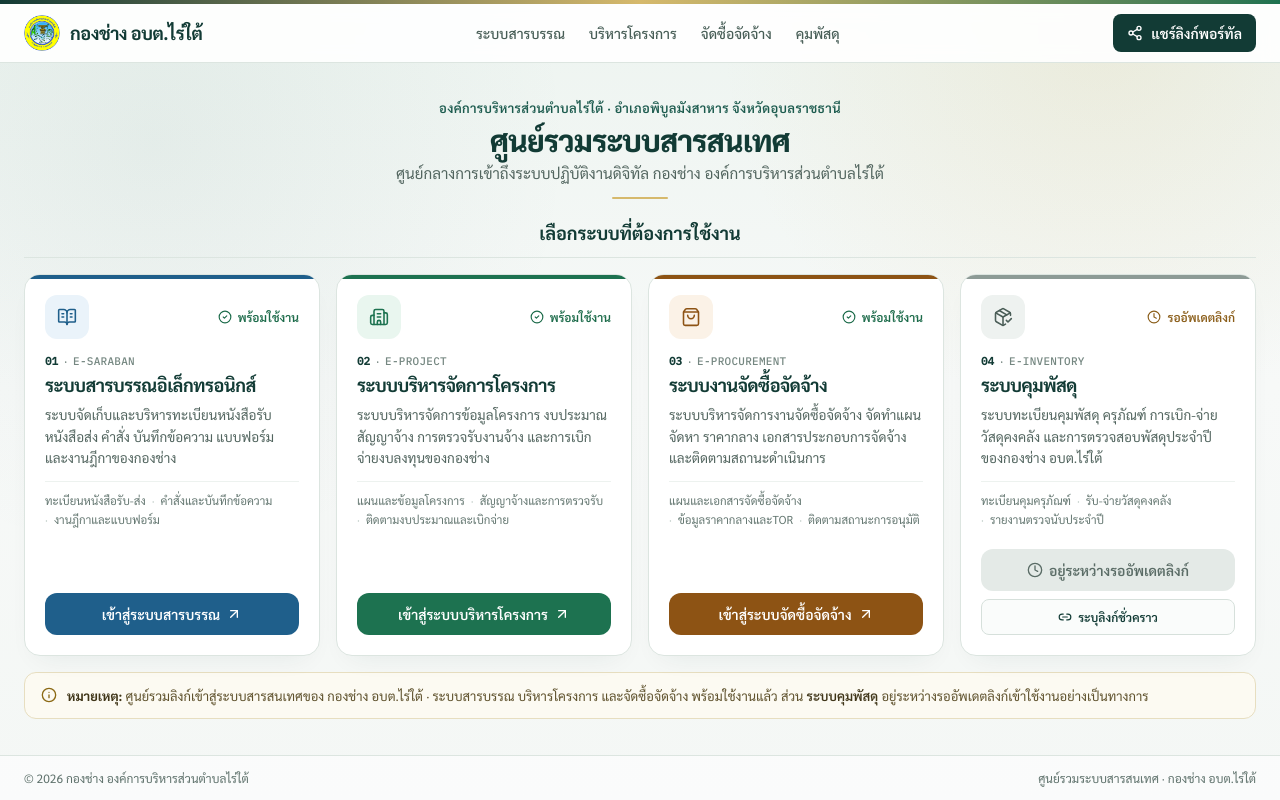
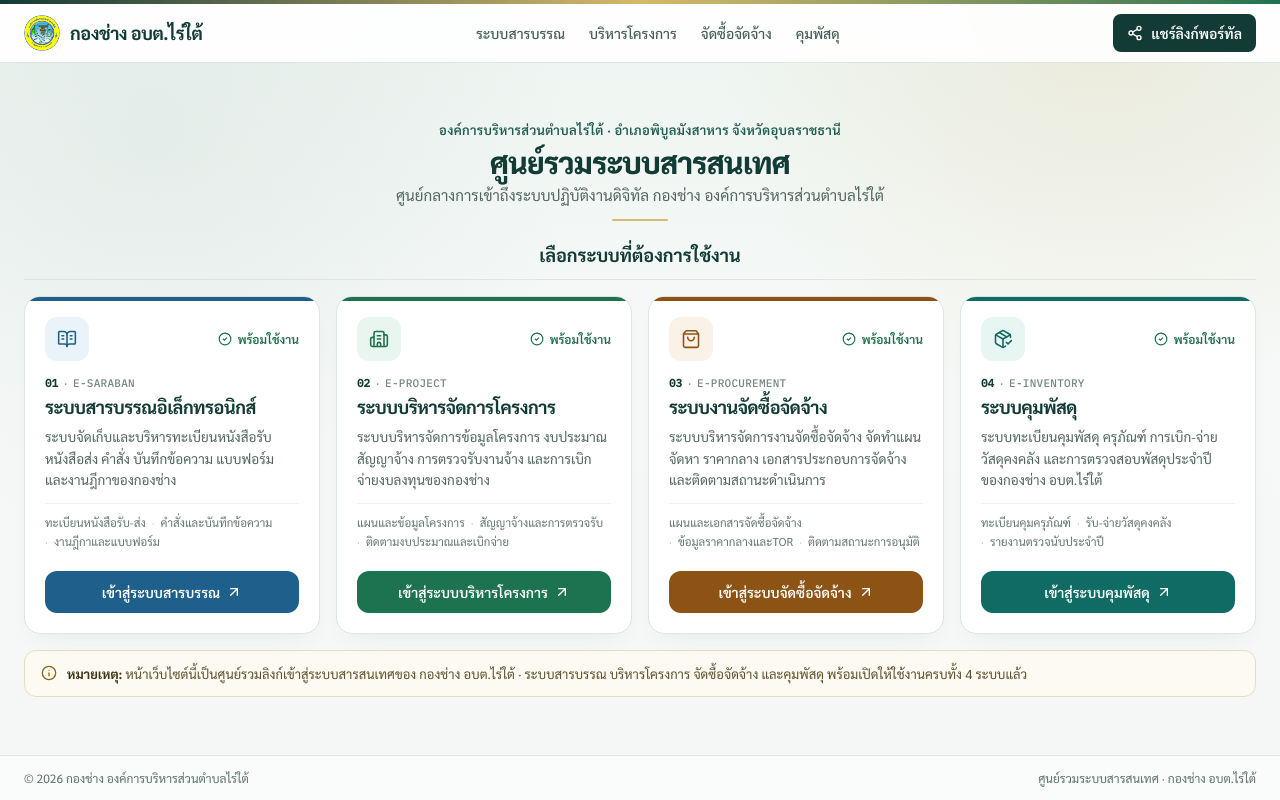
Before and after one commit to TechnicalDivision-raitai/RT-Eng-Digital-Hub, a React (Vite) app: page / in a window 1280 px wide. Built offline with nearby package versions, Linux system fonts and the light colour scheme.

Commit message:
feat: integrate inventory system and remove legacy code
Update inventory system status to active with correct URL and remove unused custom URL configuration and modal components.

```diff
--- a/src/App.tsx
+++ b/src/App.tsx
@@ -1,37 +1,15 @@
-import { useEffect, useState } from 'react';
+import { useState } from 'react';
 import { Check, Info, Share2 } from 'lucide-react';
 import { Emblem } from './components/Emblem';
-import { PendingLinkModal } from './components/PendingLinkModal';
 import { SystemCard } from './components/SystemCard';
 import { PORTAL_SYSTEMS, type SystemId } from './data/systems';
 
-const STORAGE_KEY_INVENTORY_URL = 'raitai_portal_inventory_custom_url';
-const LOGO_ASSET_PATH = './assets/aistudio/logo-___-_______1c79e6f8.png';
+const LOGO_ASSET_PATH = '/assets/aistudio/logo-___-_______1c79e6f8.png';
 
 export default function App() {
   const [highlightedId, setHighlightedId] = useState<SystemId | null>(null);
   const [portalCopied, setPortalCopied] = useState(false);
-  const [isModalOpen, setIsModalOpen] = useState(false);
   const [logoLoadError, setLogoLoadError] = useState(false);
-  const [customInventoryUrl, setCustomInventoryUrl] = useState<string | null>(() => {
-    try {
-      return window.localStorage.getItem(STORAGE_KEY_INVENTORY_URL);
-    } catch {
-      return null;
-    }
-  });
-
-  useEffect(() => {
-    try {
-      if (customInventoryUrl) {
-        window.localStorage.setItem(STORAGE_KEY_INVENTORY_URL, customInventoryUrl);
-      } else {
-        window.localStorage.removeItem(STORAGE_KEY_INVENTORY_URL);
-      }
-    } catch {
-      // Ignore storage failures in restricted browsing contexts
-    }
-  }, [customInventoryUrl]);
 
   const handleJumpToSystem = (id: SystemId) => {
     setHighlightedId(id);
@@ -89,39 +67,28 @@ export default function App() {
             aria-label="ทางลัดระบบสารสนเทศ"
             className="hidden md:flex items-center gap-6 text-sm font-medium text-[#475d56]"
           >
-            {PORTAL_SYSTEMS.map((sys) => {
-              const effectiveUrl =
-                sys.id === 'inventory' ? (sys.url ?? customInventoryUrl) : sys.url;
-
-              if (effectiveUrl) {
-                return (
+            {PORTAL_SYSTEMS.map((sys) =>
+              sys.url ? (
                 <a
                   key={sys.id}
-                    href={effectiveUrl}
+                  href={sys.url}
                   target="_blank"
                   rel="noopener noreferrer"
                   className="relative py-1 transition-colors hover:text-[#123b35] hover:underline hover:underline-offset-4 focus-visible:outline-2 focus-visible:outline-offset-4 focus-visible:outline-[#123b35] whitespace-nowrap shrink-0"
                 >
                   {sys.shortTitle}
                 </a>
-                );
-              }
-
-              return (
+              ) : (
                 <button
                   key={sys.id}
                   type="button"
-                  title="รออัพเดตลิงก์ระบบ"
-                  onClick={() => {
-                    handleJumpToSystem(sys.id);
-                    setIsModalOpen(true);
-                  }}
+                  onClick={() => handleJumpToSystem(sys.id)}
                   className="relative py-1 transition-colors hover:text-[#123b35] hover:underline hover:underline-offset-4 focus-visible:outline-2 focus-visible:outline-offset-4 focus-visible:outline-[#123b35] whitespace-nowrap shrink-0"
                 >
                   {sys.shortTitle}
                 </button>
-              );
-            })}
+              ),
+            )}
           </nav>
 
           <div className="shrink-0">
@@ -185,11 +152,7 @@ export default function App() {
               <SystemCard
                 key={sys.id}
                 system={sys}
-                customUrl={sys.id === 'inventory' ? customInventoryUrl : null}
                 isHighlighted={highlightedId === sys.id}
-                onConfigurePendingLink={
-                  sys.id === 'inventory' ? () => setIsModalOpen(true) : undefined
-                }
               />
             ))}
           </div>
@@ -204,12 +167,8 @@ export default function App() {
             <Info className="mt-0.5 sm:mt-0 h-4 w-4 shrink-0 text-[#8b6914]" aria-hidden="true" />
             <p>
               <strong className="font-bold text-[#3f3518]">หมายเหตุ:</strong>{' '}
-              ศูนย์รวมลิงก์เข้าสู่ระบบสารสนเทศของ กองช่าง อบต.ไร่ใต้ ·{' '}
-              ระบบสารบรรณ บริหารโครงการ และจัดซื้อจัดจ้าง พร้อมใช้งานแล้ว ส่วน{' '}
-              <strong className="font-semibold text-[#3f3518]">ระบบคุมพัสดุ</strong>{' '}
-              {customInventoryUrl
-                ? 'กำลังใช้งานลิงก์ชั่วคราวที่บันทึกไว้ในเครื่องนี้'
-                : 'อยู่ระหว่างรออัพเดตลิงก์เข้าใช้งานอย่างเป็นทางการ'}
+              หน้าเว็บไซต์นี้เป็นศูนย์รวมลิงก์เข้าสู่ระบบสารสนเทศของ กองช่าง อบต.ไร่ใต้ ·{' '}
+              ระบบสารบรรณ บริหารโครงการ จัดซื้อจัดจ้าง และคุมพัสดุ พร้อมเปิดให้ใช้งานครบทั้ง 4 ระบบแล้ว
             </p>
           </div>
         </section>
@@ -224,13 +183,6 @@ export default function App() {
           <p>ศูนย์รวมระบบสารสนเทศ · กองช่าง อบต.ไร่ใต้</p>
         </div>
       </footer>
-
-      <PendingLinkModal
-        isOpen={isModalOpen}
-        currentUrl={customInventoryUrl}
-        onClose={() => setIsModalOpen(false)}
-        onSave={setCustomInventoryUrl}
-      />
     </div>
   );
 }
--- a/src/data/systems.ts
+++ b/src/data/systems.ts
@@ -76,11 +76,11 @@ export const PORTAL_SYSTEMS: PortalSystem[] = [
     category: 'งานทะเบียนคุมพัสดุและครุภัณฑ์',
     description:
       'ระบบทะเบียนคุมพัสดุ ครุภัณฑ์ การเบิก-จ่ายวัสดุคงคลัง และการตรวจสอบพัสดุประจำปีของกองช่าง อบต.ไร่ใต้',
-    url: null,
-    ctaLabel: 'รออัพเดตลิงก์ระบบ',
-    accentHex: '#4b5e58',
-    tintHex: '#eef2f0',
-    defaultStatus: 'pending',
+    url: 'https://e-inventory-beta.vercel.app/',
+    ctaLabel: 'เข้าสู่ระบบคุมพัสดุ',
+    accentHex: '#0f6b63',
+    tintHex: '#e7f5f3',
+    defaultStatus: 'active',
     scopeItems: ['ทะเบียนคุมครุภัณฑ์', 'รับ-จ่ายวัสดุคงคลัง', 'รายงานตรวจนับประจำปี'],
   },
 ];
```
Lines whose indentation alone changed are shown as unchanged.
